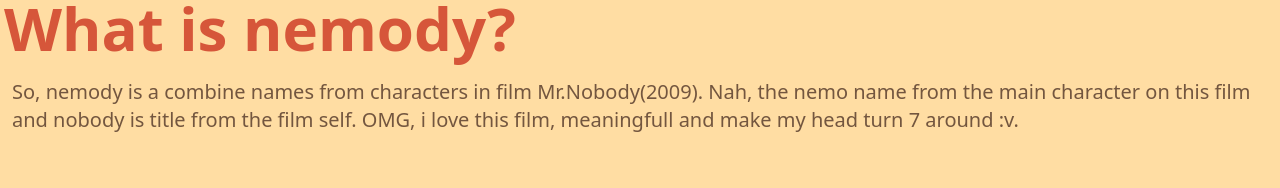
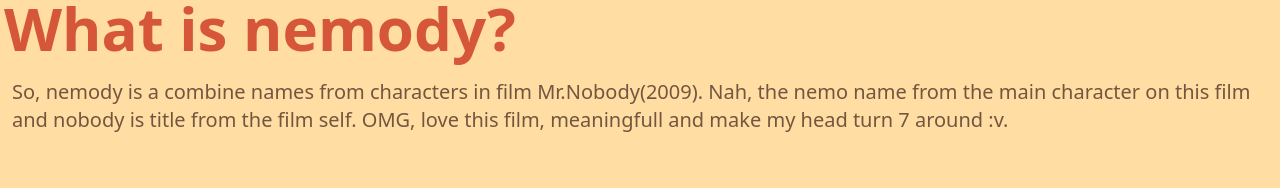
Before and after one commit to iamnemody/iamnemody.github.io, a plain HTML site: page index.html in a window 1280 px wide. Shown: the part 2195-2383 px from the top of the page. Drawn offline with nearby package versions, Linux system fonts and the light colour scheme; a web font is replaced by a local one.

Commit message:
try commit

```diff
--- a/index.html
+++ b/index.html
@@ -95,7 +95,7 @@
 
     <div id="about" class="bg-cream p-1 pb-20 max-w-full overflow-x-hidden">
         <h1 class="font-extrabold text-myred text-2xl md:text-4xl lg:text-6xl">What is nemody?</h1>
-        <p class="text-sm text-choco mt-3 p-2 md:text-base lg:text-xl" data-aos="fade-right">So, nemody is a combine names from characters in film Mr.Nobody(2009). Nah, the nemo name from the main character on this film and nobody is title from the film self. OMG, i love this film, meaningfull and make my head turn 7 around :v. </p>
+        <p class="text-sm text-choco mt-3 p-2 md:text-base lg:text-xl" data-aos="fade-right">So, nemody is a combine names from characters in film Mr.Nobody(2009). Nah, the nemo name from the main character on this film and nobody is title from the film self. OMG, love this film, meaningfull and make my head turn 7 around :v. </p>
 
         <h1  class="font-extrabold text-sheen text-right text-2xl mt-10 md:text-4xl lg:text-6xl">What about myself?</h1>
         <p  class="text-sm text-choco mt-3 p-2 text-right md:text-base lg:text-xl" data-aos="fade-left">AAAAA, i just a normal people, always smile, but i can sad. Enjoy my life.</p>
```
